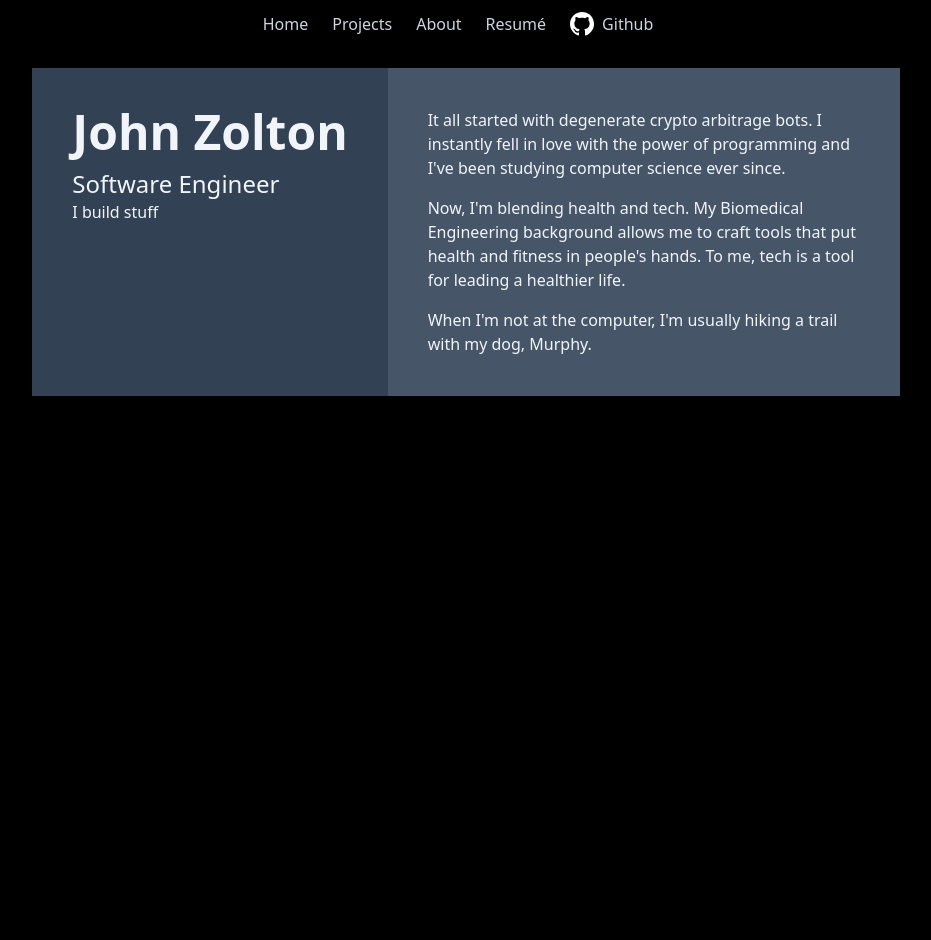
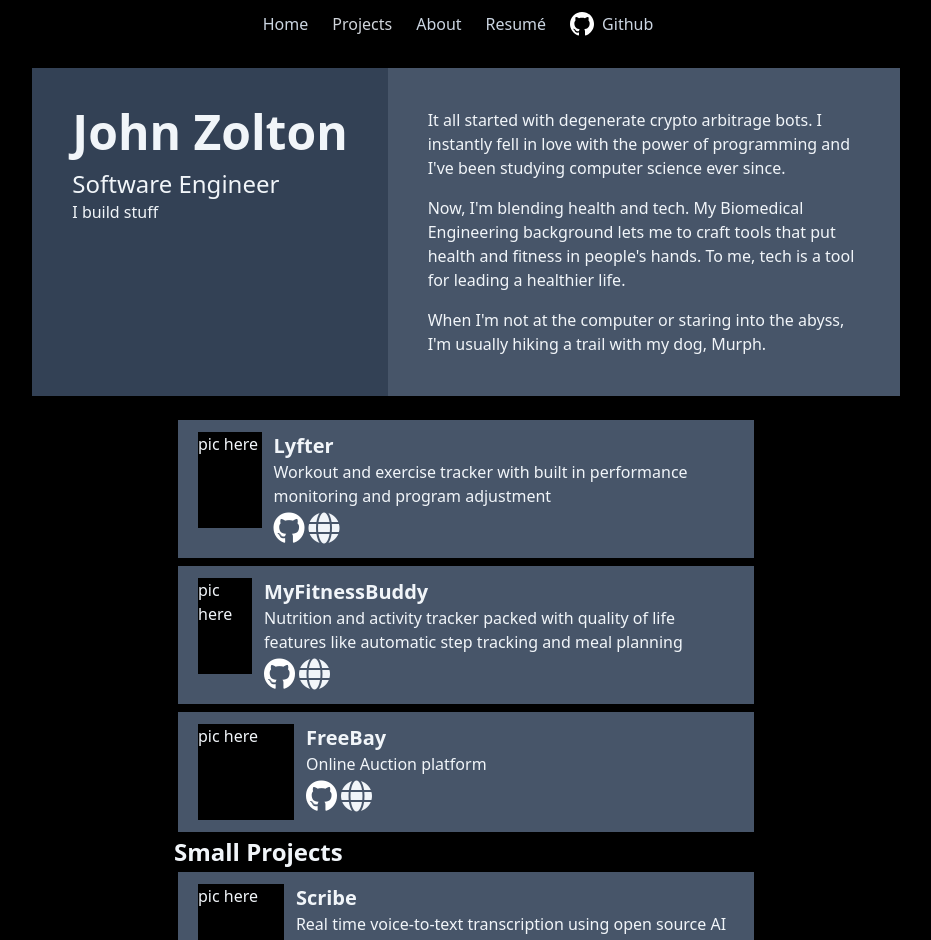
Before and after one commit to JohnZolton/portfolio-mk2, a Next.js app: page / in a window 1280 px wide. Shown: the top 940 px of the page, without its empty margins (174-1105 px from the left). Before the commit the page ends 800 px from the top, so only its background shows below. Built offline with nearby package versions, Linux system fonts and the light colour scheme.

Commit message:
project tiles

```diff
--- a/src/pages/components/about.tsx
+++ b/src/pages/components/about.tsx
@@ -6,8 +6,8 @@ export const AboutSection = () => {
         <div className="flex flex-col gap-4">
 <div className="text-l">It all started with degenerate crypto arbitrage bots. I instantly fell in love with the power of programming and I've been studying computer science ever since.
 </div>
-<div className="text-l">Now, I'm blending health and tech. My Biomedical Engineering background allows me to craft tools that put health and fitness in people's hands. To me, tech is a tool for leading a healthier life.</div>
-<div className="text-l">When I'm not at the computer, I'm usually hiking a trail with my dog, Murphy.</div>
+<div className="text-l">Now, I'm blending health and tech. My Biomedical Engineering background lets me to craft tools that put health and fitness in people's hands. To me, tech is a tool for leading a healthier life.</div>
+<div className="text-l">When I'm not at the computer or staring into the abyss, I'm usually hiking a trail with my dog, Murph.</div>
 
         </div>
 
--- /dev/null
+++ b/src/pages/components/projecttile.tsx
@@ -0,0 +1,53 @@
+
+interface ProtjectTileProps {
+    title: string,
+    description: string,
+    picture: string,
+    url?: string,
+    repo?: string,
+    stars?: number,
+    forks?: number,
+}
+
+export function ProjectTile({title, description, picture, url, repo, stars, forks}: ProtjectTileProps) {
+  return (
+    <div className="bg-slate-600 py-3 px-5 m-1 max-w-xl">
+        <div className="flex flex-row">
+        <div className="w-24 h-24 bg-black">{picture}</div>
+        <div className="ml-3">
+        <div className="font-semibold text-xl">{title}</div>
+        <div>{description}</div>
+        <div className="flex flex-row items-center mt-1">
+        {repo && <div className="mr-1">
+        <a href={repo} className="">
+            <i className="fab fa-github fa-2x text-white hover:text-red-500 transition duration-300"></i>
+        </a>
+    </div>}
+        {stars &&
+            <div className="flex flex-row items-center hover:text-orange-300"><div className="font-semibold px-1">{stars}</div>
+                <i className="fas fa-star"></i>
+                </div>
+                }
+        {forks &&
+            <div className="hover:text-blue-700 flex flex-row  items-center">
+            <div className="font-semibold px-1">{forks}</div>
+                <i className="fas fa-code-branch"></i>
+            </div>
+            }
+        {url &&
+        <a href={url} className="hover:text-blue-400">
+            <link rel="stylesheet" href="https://cdnjs.cloudflare.com/ajax/libs/font-awesome/5.15.2/css/all.min.css"/>
+            <i className="fas fa-globe fa-2x"></i>
+</a>
+
+        }
+
+        </div>
+        </div>
+
+        </div>
+    </div>
+  );
+};
+
+export default ProjectTile;
--- a/src/pages/index.tsx
+++ b/src/pages/index.tsx
@@ -5,6 +5,7 @@ import NavBar from "./components/navbar";
 import PageLayout from "./components/pagelayout";
 import HeroSection from "./components/hero";
 import AboutSection from "./components/about";
+import ProjectTile from "./components/projecttile";
 
 export default function Home() {
   return (
@@ -20,6 +21,40 @@ export default function Home() {
           <HeroSection />
           <AboutSection />
         </div>
+        <div className="flex flex-col">
+          <ProjectTile
+          title="Lyfter"
+          description="Workout and exercise tracker with built in performance monitoring and program adjustment"
+          picture="pic here"
+          url="https://lyfter.vercel.app/"
+          repo="https://github.com/JohnZolton/lyfter"
+          />
+          <ProjectTile
+          title="MyFitnessBuddy"
+          description="Nutrition and activity tracker packed with quality of life features like automatic step tracking and meal planning"
+          picture="pic here"
+          repo="https://github.com/JohnZolton/fitness"
+          url="https://nutritiontracker.bio/tracking/"
+          />
+          <ProjectTile
+          title="FreeBay"
+          description="Online Auction platform"
+          picture="pic here"
+          repo="https://github.com/JohnZolton/freebay2"
+          url="freebay.live"
+          />
+        </div>
+        <div className="flex flex-col">
+          <div className="font-bold text-2xl">Small Projects</div>
+          <ProjectTile
+          title="Scribe"
+          description="Real time voice-to-text transcription using open source AI models"
+          picture="pic here"
+          repo="https://github.com/JohnZolton/scribe"
+          stars={39}
+          forks={13}
+          />
+        </div>
       </PageLayout>
     </>
   );
```
